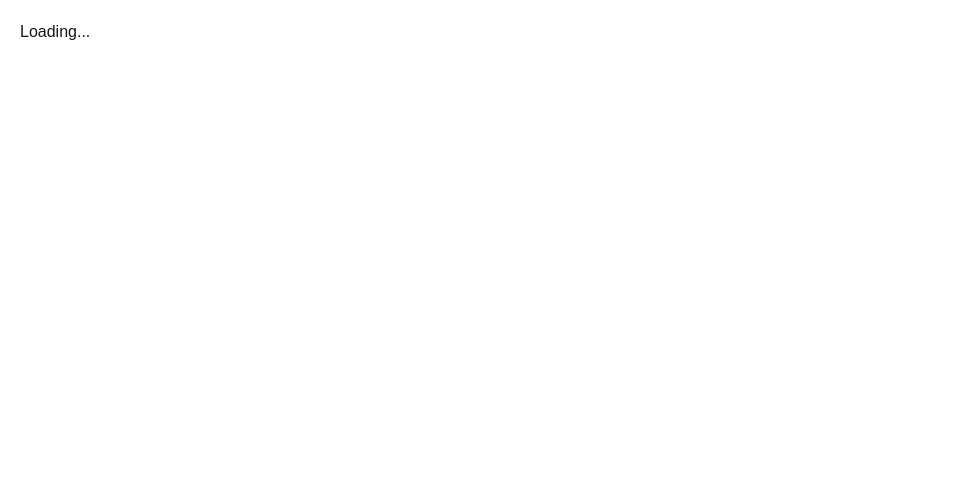
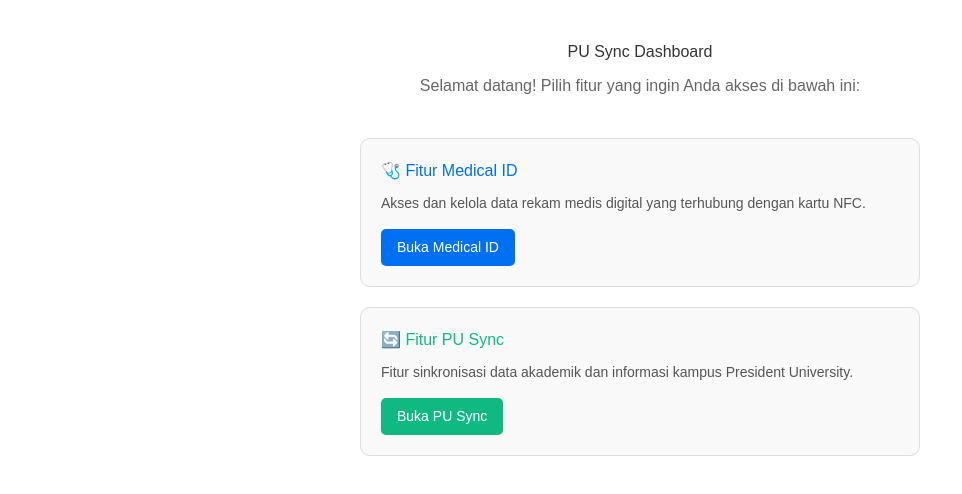
Before and after one commit to triputribabaulinabarus-dot/pu-sync, a Next.js app: page / in a window 1280 px wide. Shown: the top 494 px of the page, without its empty margins (0-962 px from the left). Built offline with nearby package versions, Linux system fonts and the light colour scheme.

Commit message:
feat: add main dashboard layout to home page

```diff
--- a/app/page.tsx
+++ b/app/page.tsx
@@ -1,50 +1,77 @@
 'use client';
 
-import * as React from 'react';
-import { useState, useEffect } from 'react';
-import { supabase } from '@/supabaseClient';
+import React from 'react';
+import Link from 'next/link';
 
-interface PageProps {
-  params: Promise<{ id: string }>;
-}
+export default function Home() {
+  return (
+    <div style={{
+      padding: '40px 20px',
+      fontFamily: 'sans-serif',
+      maxWidth: '600px',
+      margin: '0 auto',
+      textAlign: 'center'
+    }}>
+      <h1 style={{ color: '#333', marginBottom: '10px' }}>PU Sync Dashboard</h1>
+      <p style={{ color: '#666', marginBottom: '40px' }}>Selamat datang! Pilih fitur yang ingin Anda akses di bawah ini:</p>
 
-export default function MedicalID({ params }: PageProps) {
-  // Membaca params secara aman untuk Next.js terbaru
-  const resolvedParams = React.use(params);
+      <div style={{
+        display: 'flex',
+        flexDirection: 'column',
+        gap: '20px'
+      }}>
+        {/* FITUR 1: MEDICAL ID */}
+        <div style={{
+          padding: '20px',
+          border: '1px solid #ddd',
+          borderRadius: '10px',
+          backgroundColor: '#f9f9f9',
+          textAlign: 'left'
+        }}>
+          <h3 style={{ margin: '0 0 10px 0', color: '#0070f3' }}>🩺 Fitur Medical ID</h3>
+          <p style={{ margin: '0 0 15px 0', color: '#555', fontSize: '14px' }}>
+            Akses dan kelola data rekam medis digital yang terhubung dengan kartu NFC.
+          </p>
+          <Link href="/medid/test-id" style={{
+            display: 'inline-block',
+            padding: '8px 16px',
+            backgroundColor: '#0070f3',
+            color: '#fff',
+            borderRadius: '5px',
+            textDecoration: 'none',
+            fontSize: '14px'
+          }}>
+            Buka Medical ID
+          </Link>
+        </div>
 
-  const [profile, setProfile] = useState<any>(null);
-  const [loading, setLoading] = useState(true);
+        {/* FITUR 2: AKAN DATANG / FITUR LAIN */}
+        <div style={{
+          padding: '20px',
+          border: '1px solid #ddd',
+          borderRadius: '10px',
+          backgroundColor: '#f9f9f9',
+          textAlign: 'left'
+        }}>
+          <h3 style={{ margin: '0 0 10px 0', color: '#10b981' }}>🔄 Fitur PU Sync</h3>
+          <p style={{ margin: '0 0 15px 0', color: '#555', fontSize: '14px' }}>
+            Fitur sinkronisasi data akademik dan informasi kampus President University.
+          </p>
+          <Link href="/pusync" style={{
+            display: 'inline-block',
+            padding: '8px 16px',
+            backgroundColor: '#10b981',
+            color: '#fff',
+            borderRadius: '5px',
+            textDecoration: 'none',
+            fontSize: '14px'
+          }}>
+            Buka PU Sync
+          </Link>
+        </div>
 
-  useEffect(() => {
-    async function fetchMedicalData() {
-      if (!resolvedParams?.id) return;
-
-      try {
-        const { data, error } = await supabase
-          .from('medical_records')
-          .select('*')
-          .eq('id', resolvedParams.id)
-          .single();
-
-        if (error) throw error;
-        setProfile(data);
-      } catch (err) {
-        console.error("Error fetching data:", err);
-      } finally {
-        setLoading(false);
-      }
-    }
-
-    fetchMedicalData();
-  }, [resolvedParams?.id]);
-
-  if (loading) return <div style={{ padding: '20px' }}>Loading...</div>;
-  if (!profile) return <div style={{ padding: '20px' }}>Data tidak ditemukan.</div>;
-
-  return (
-    <div style={{ padding: '20px' }}>
-      <h1>Medical ID Profile</h1>
-      <pre>{JSON.stringify(profile, null, 2)}</pre>
+        {/* Anda bisa menduplikat kotak di atas jika nanti punya fitur ke-3, ke-4, dst. */}
+      </div>
     </div>
   );
 }
```
